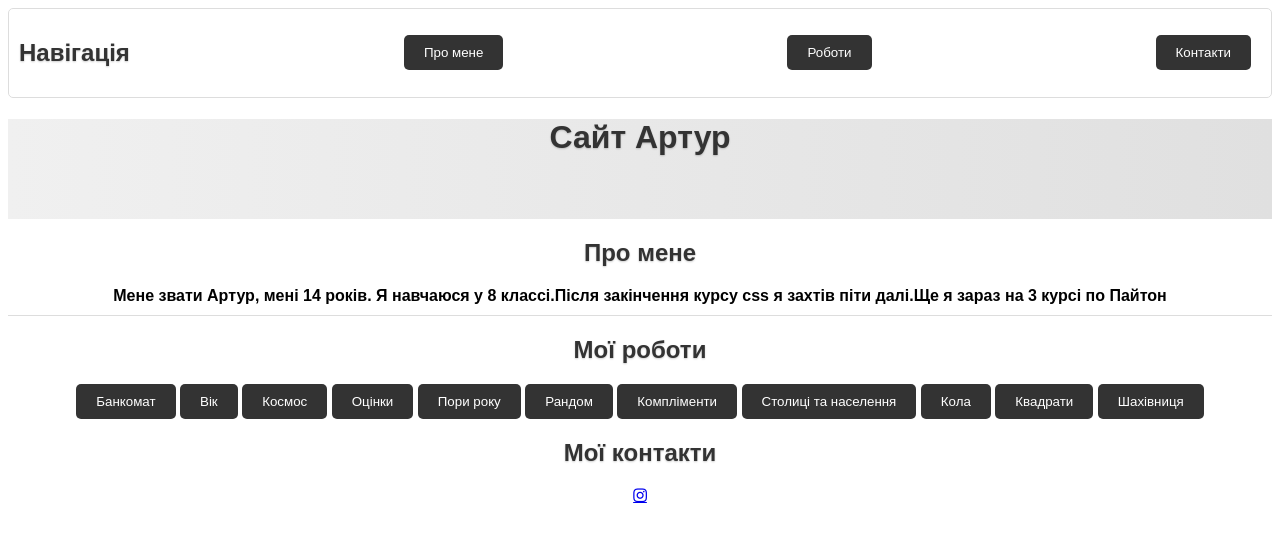
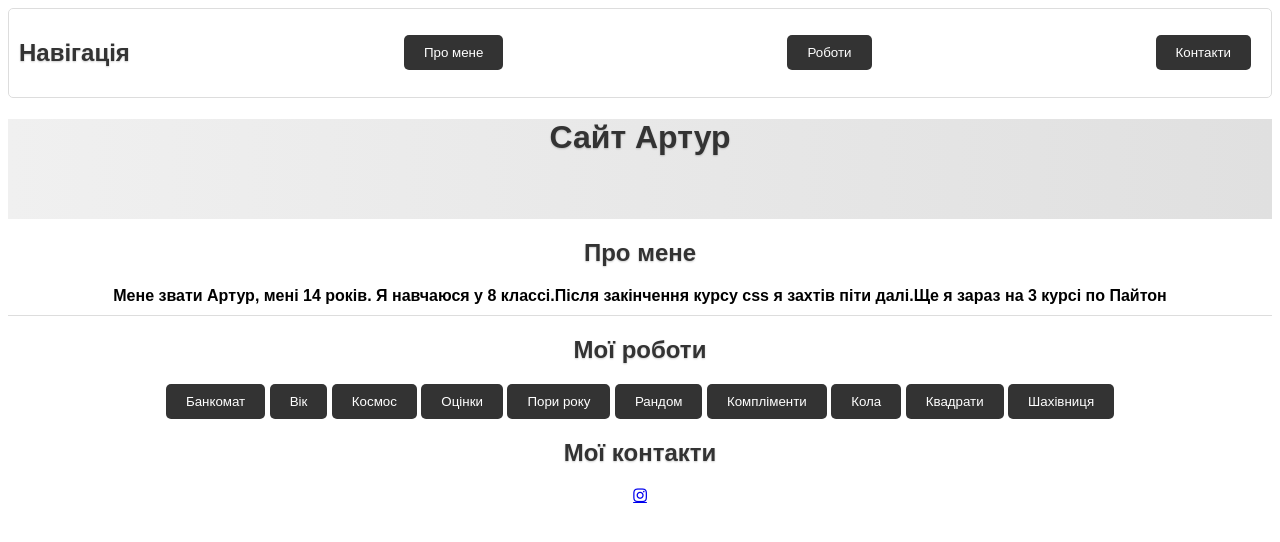
Before and after one commit to YUDARKU/site_V2, a plain HTML site: page index.html in a window 1280 px wide. Drawn offline with Linux system fonts and the light colour scheme.

Commit message:
Update index.html

```diff
--- a/index.html
+++ b/index.html
@@ -45,8 +45,6 @@
 	<a href="compliments.html" target="_blank">
 		<button class="btn">Компліменти</button></a>
 	<a href="capitals.html" target="_blank">
-		<button class="btn">Столиці та населення</button></a>
-	<a href="dz.html" target="_blank">
 			<button class="btn">Кола</button></a>
 	<a href="sqares.html" target="_blank">
 			<button class="btn">Квадрати</button></a>
```
